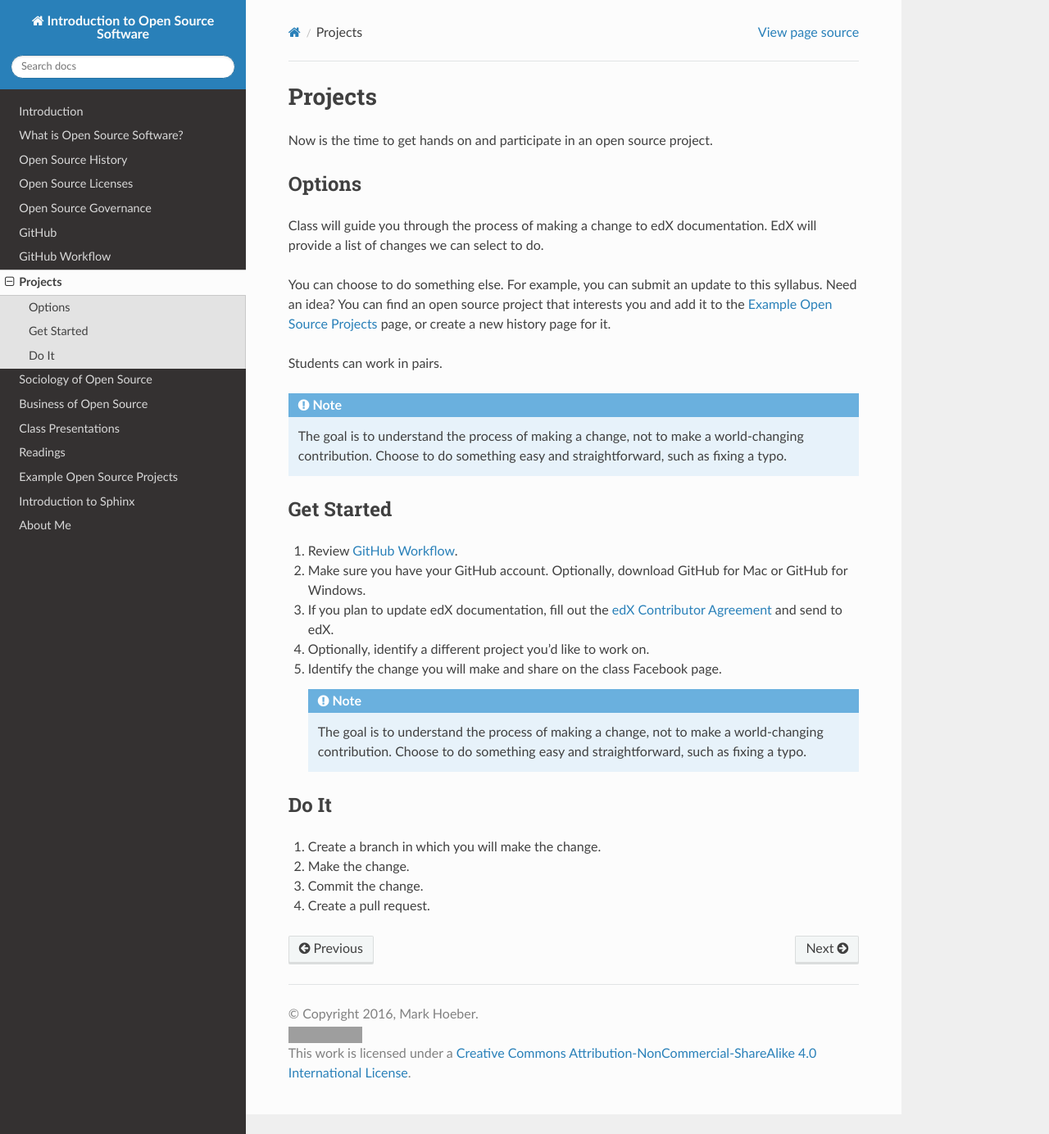
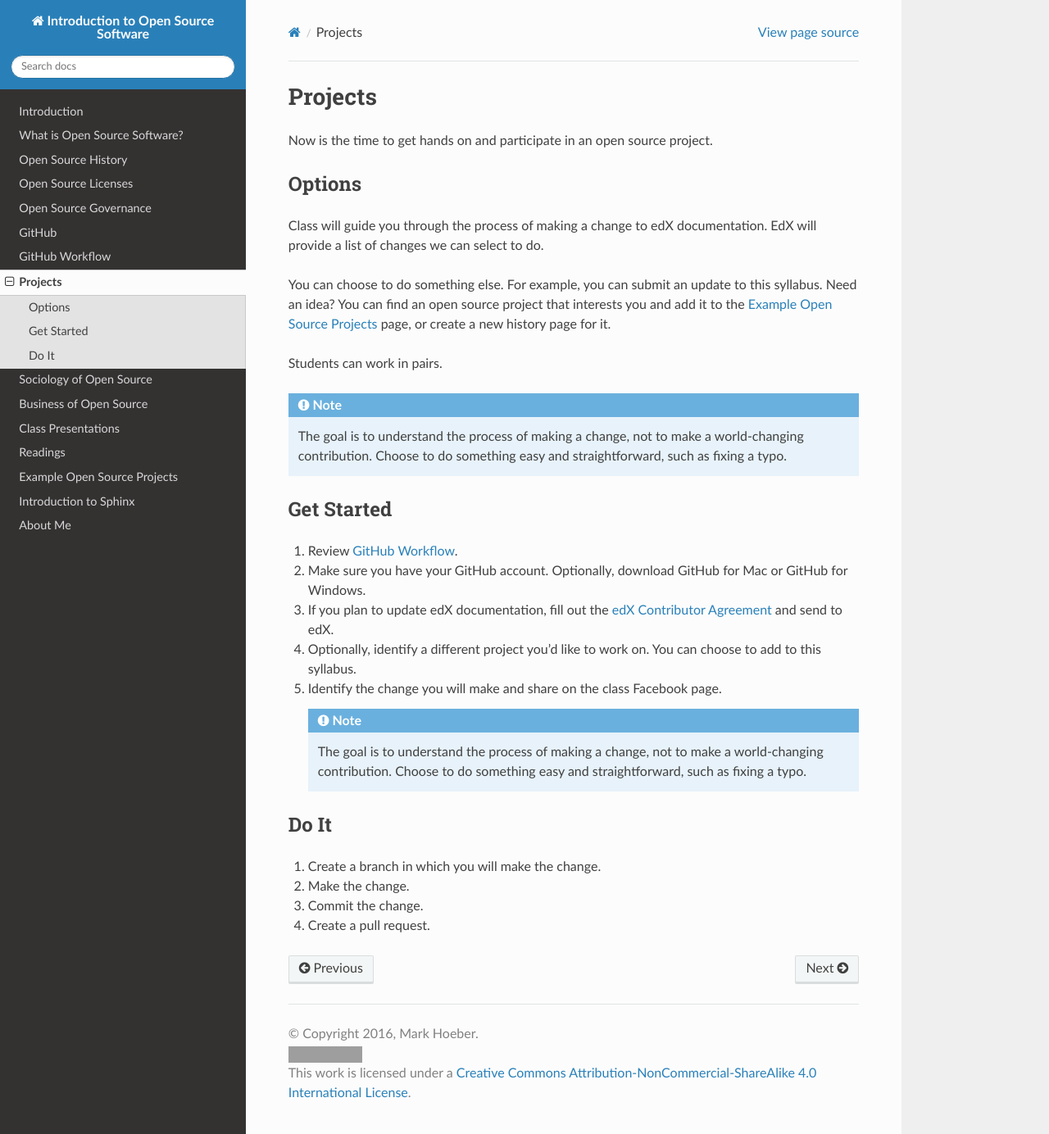
Before and after one commit to MarkHoeber/open-source-syllabus, a Sphinx documentation site: the page built from source/projects.rst, in a window 1280 px wide and 1384 px high. Shown: the whole window at 82% size. Built offline with Sphinx 7.4.7 and the Read the Docs theme 2.0.0, drawn with Linux system fonts in a browser that asks for light colours; grey boxes are pictures that could not be loaded.

Commit message:
Update projects.rst

```diff
--- a/source/projects.rst
+++ b/source/projects.rst
@@ -28,7 +28,7 @@ Get Started
 #. If you plan to update edX documentation, fill out the |edX Contributor
    Agreement| and send to edX.
 
-#. Optionally, identify a different project you'd like to work on.
+#. Optionally, identify a different project you'd like to work on. You can choose to add to this syllabus.
 
 #. Identify the change you will make and share on the class Facebook page.
 
```
